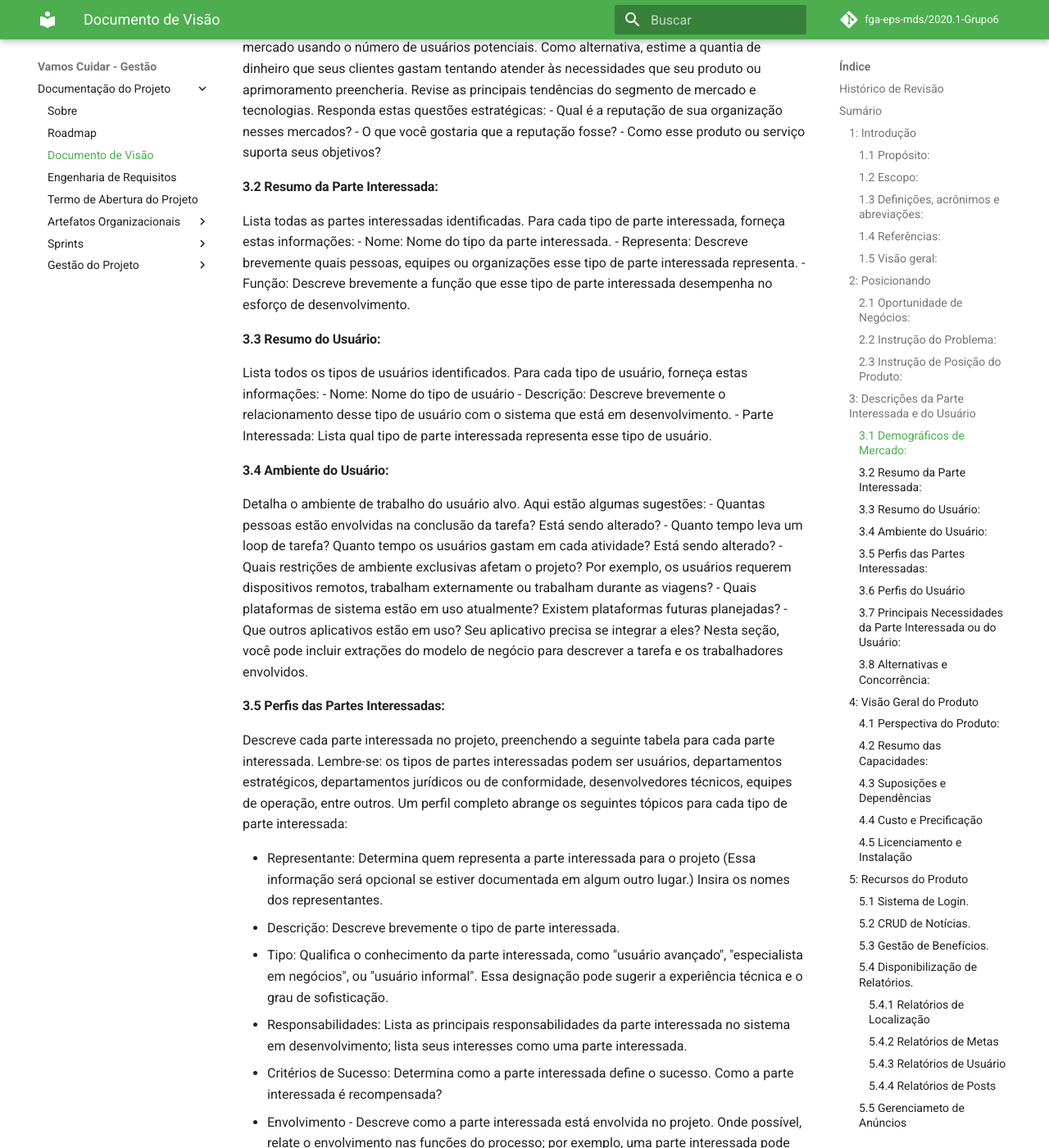
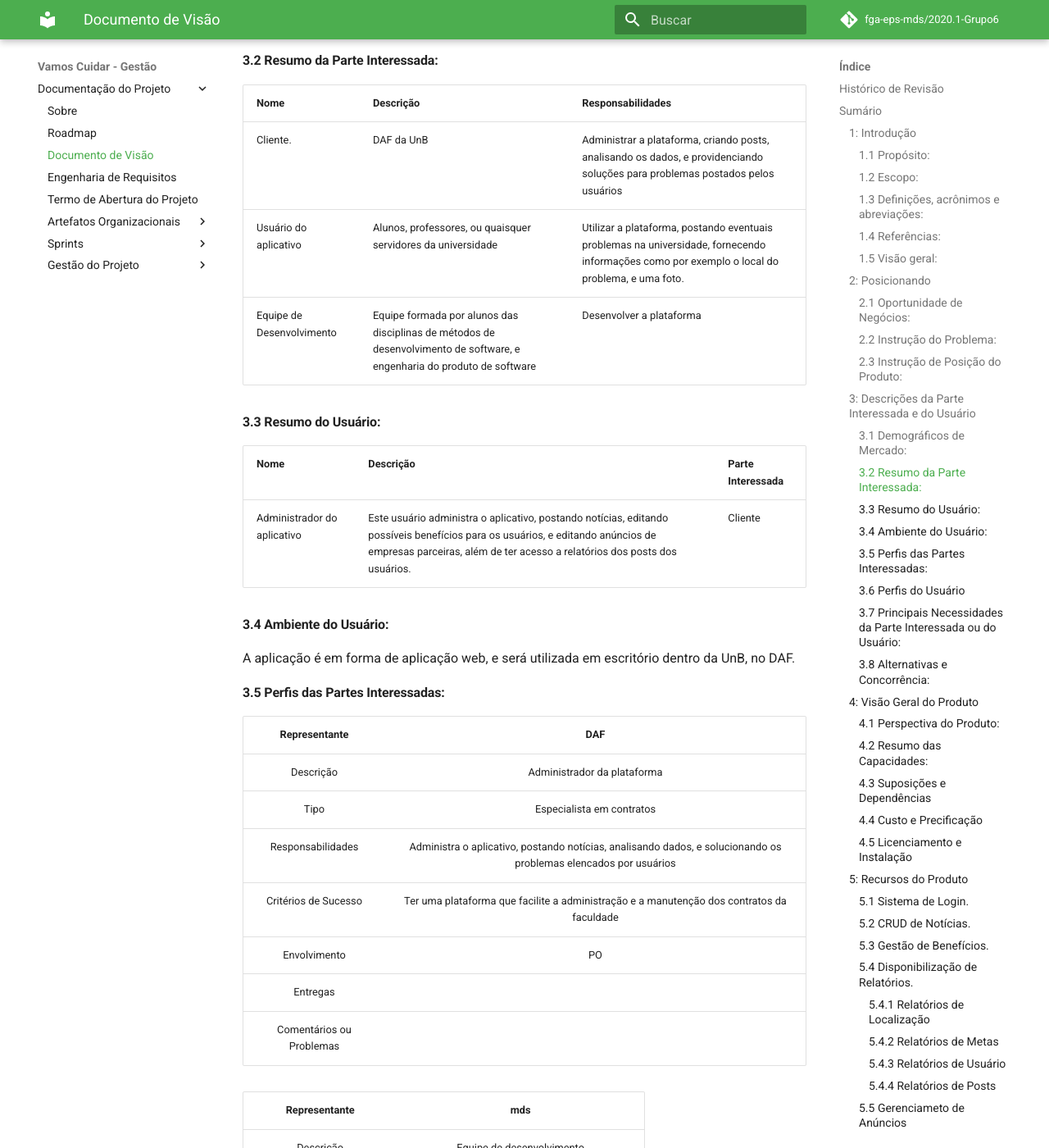
Before and after one commit to fga-eps-mds/2020.1-Grupo6, an MkDocs documentation site: the page built from docs/org_artifacts/vision_doc.md, in a window 1280 px wide and 1400 px high, scrolled down 3043 px. Shown: the whole window at 82% size. Built offline with MkDocs 1.6.1 and Material for MkDocs 9.7.7, drawn with Linux system fonts in a browser that asks for light colours; comment, search, counter and statistics services are not loaded; some of the changed text lies outside the part shown.

Commit message:
[Issue_50] Adds sections 3.2 to 3.8 in the vision document

```diff
--- a/docs/org_artifacts/vision_doc.md
+++ b/docs/org_artifacts/vision_doc.md
@@ -36,6 +36,8 @@
 
  DAF - Decanato de Administração
 
+ PO - Product Owner (Dono do produto)
+
 ####	1.4 Referências:
  **Vision document.** Disponível em:
   <https://www.ibm.com/support/knowledgecenter/en/SSWMEQ_4.0.6/com.ibm.rational.rrm.help.doc/topics/r_vision_doc.html>. Acessado em: 10 de Setembro de 2020.
@@ -60,44 +62,54 @@
 Para o população que necessita de uma solução que minimize os efeitos da pandemia. O (nome do produto) é uma aplicação que permite a visualização de dados do COVID-19 em forma de mapa de calor. Há aplicações que disponibilizam a visualização de casos de COVID-19 em forma de mapa de calor, nosso produto no entanto se diferencia pela capacidade de cruzar diversos dados de diferentes fontes para se observar possíveis correlações.
 
 ###	3: Descrições da Parte Interessada e do Usuário
-Para fornecer produtos e serviços que atendam às necessidades das partes interessadas e dos usuários, você deve identificar e envolver todas as partes interessadas como parte do processo de definição dos requisitos. Você deve também identificar os usuários do sistema e assegurar que a comunidade das partes interessadas os represente adequadamente.
-
-Esta seção fornece um perfil das partes interessadas e usuários que estão envolvidos no projeto. Esta seção também identifica os principais problemas que as partes interessadas e os usuários consideram que a solução proposta deva tratar. Esta seção não descreve as solicitações ou requisitos específicos; um artefato separado de solicitações da parte interessada captura esses itens. A descrição do principal problema fornece o plano de fundo e a justificação para os requisitos.
+Esta seção fornece um perfil das partes interessadas e usuários que estão envolvidos no projeto. Esta seção também identifica os principais problemas que as partes interessadas e os usuários consideram que a solução proposta deva tratar.
 
 ####	3.1 Demográficos de Mercado:
  Resume os principais demográficos de mercado que motivam suas decisões sobre o produto. Descrevem e posicionam os segmentos do mercado alvo. Estime o tamanho e o crescimento do mercado usando o número de usuários potenciais. Como alternativa, estime a quantia de dinheiro que seus clientes gastam tentando atender às necessidades que seu produto ou aprimoramento preencheria. Revise as principais tendências do segmento de mercado e tecnologias. Responda estas questões estratégicas:
 - Qual é a reputação de sua organização nesses mercados?
 - O que você gostaria que a reputação fosse?
 - Como esse produto ou serviço suporta seus objetivos?
+
+
 ####	3.2 Resumo da Parte Interessada:
- Lista todas as partes interessadas identificadas. Para cada tipo de parte interessada, forneça estas informações:
-- Nome: Nome do tipo da parte interessada.
-- Representa: Descreve brevemente quais pessoas, equipes ou organizações esse tipo de parte interessada representa.
-- Função: Descreve brevemente a função que esse tipo de parte interessada desempenha no esforço de desenvolvimento.
+
+| Nome      |Descrição | Responsabilidades
+|-----------|----------|------------------|
+| Cliente.   |DAF da UnB| Administrar a plataforma, criando posts, analisando os dados, e providenciando soluções para problemas postados pelos usuários|
+|Usuário do aplicativo |Alunos, professores, ou quaisquer servidores da universidade| Utilizar a plataforma, postando eventuais problemas na universidade, fornecendo informações como por exemplo o local do problema, e uma foto. |
+| Equipe de Desenvolvimento| Equipe formada por alunos das disciplinas de métodos de desenvolvimento de software, e engenharia do produto de software| Desenvolver a plataforma |
+
 ####	3.3 Resumo do Usuário:
- Lista todos os tipos de usuários identificados. Para cada tipo de usuário, forneça estas informações:
-- Nome: Nome do tipo de usuário
-- Descrição: Descreve brevemente o relacionamento desse tipo de usuário com o sistema que está em desenvolvimento.
-- Parte Interessada: Lista qual tipo de parte interessada representa esse tipo de usuário.
+
+| Nome      |Descrição | Parte Interessada
+|-----------|----------|------------------|
+| Administrador do aplicativo   |Este usuário administra o aplicativo, postando notícias, editando possíveis benefícios para os usuários, e editando anúncios de empresas parceiras, além de ter acesso a relatórios dos posts dos usuários.| Cliente |
+
 ####	3.4 Ambiente do Usuário:
- Detalha o ambiente de trabalho do usuário alvo. Aqui estão algumas sugestões:
-- Quantas pessoas estão envolvidas na conclusão da tarefa? Está sendo alterado?
-- Quanto tempo leva um loop de tarefa? Quanto tempo os usuários gastam em cada atividade? Está sendo alterado?
-- Quais restrições de ambiente exclusivas afetam o projeto? Por exemplo, os usuários requerem dispositivos remotos, trabalham externamente ou trabalham durante as viagens?
-- Quais plataformas de sistema estão em uso atualmente? Existem plataformas futuras planejadas?
-- Que outros aplicativos estão em uso? Seu aplicativo precisa se integrar a eles?
-Nesta seção, você pode incluir extrações do modelo de negócio para descrever a tarefa e os trabalhadores envolvidos.
+ A aplicação é em forma de aplicação web, e será utilizada em escritório dentro da UnB, no DAF.
+
 ####	3.5 Perfis das Partes Interessadas:
-Descreve cada parte interessada no projeto, preenchendo a seguinte tabela para cada parte interessada. Lembre-se: os tipos de partes interessadas podem ser usuários, departamentos estratégicos, departamentos jurídicos ou de conformidade, desenvolvedores técnicos, equipes de operação, entre outros. Um perfil completo abrange os seguintes tópicos para cada tipo de parte interessada:
 
-- Representante: Determina quem representa a parte interessada para o projeto (Essa informação será opcional se estiver documentada em algum outro lugar.) Insira os nomes dos representantes.
-- Descrição: Descreve brevemente o tipo de parte interessada.
-- Tipo: Qualifica o conhecimento da parte interessada, como "usuário avançado", "especialista em negócios", ou "usuário informal". Essa designação pode sugerir a experiência técnica e o grau de sofisticação.
-- Responsabilidades: Lista as principais responsabilidades da parte interessada no sistema em desenvolvimento; lista seus interesses como uma parte interessada.
-- Critérios de Sucesso: Determina como a parte interessada define o sucesso. Como a parte interessada é recompensada?
-- Envolvimento - Descreve como a parte interessada está envolvida no projeto. Onde possível, relate o envolvimento nas funções do processo; por exemplo, uma parte interessada pode ser um revisor de requisitos.
-- Entregas: Identifica as entregas adicionais que a parte interessada requer. Esses itens podem ser entregas do projeto ou saída a partir do sistema em desenvolvimento.
-- Comentários ou Problemas: Determina os problemas que interferem com o sucesso e quaisquer outras informações relevantes.
+| Representante| DAF|
+|:-:|:-:|
+|Descrição | Administrador da plataforma|
+|Tipo| Especialista em contratos |
+|Responsabilidades|Administra o aplicativo, postando notícias, analisando dados, e solucionando os problemas elencados por usuários|
+|Critérios de Sucesso|Ter uma plataforma que facilite a administração e a manutenção dos contratos da faculdade|
+|Envolvimento|PO|
+|Entregas||
+|Comentários ou Problemas||
+
+| Representante| mds|
+|:-:|:-:|
+|Descrição | Equipe de desenvolvimento|
+|Tipo| Desenvolvedor |
+|Responsabilidades|Desenvolver o produto de software|
+|Critérios de Sucesso|Atender à necessidade das partes interessadas|
+|Envolvimento|Desenvolvimento e gestão do projeto|
+|Entregas||
+|Comentários ou Problemas||
+
 ####	3.6 Perfis do Usuário
  Descreve cada usuário do sistema aqui, preenchendo a seguinte tabela para cada tipo de usuário. Lembre-se que os tipos de usuário podem ser especialistas e novatos; por exemplo, um especialista pode precisar de uma ferramenta sofisticada e flexível com suporte para várias plataformas, enquanto um novato pode precisar de uma ferramenta que seja fácil de usar. Um perfil completo abrange esses tópicos para cada tipo de usuário:
 - Representante: Indica quem representa o usuário para o projeto. (Essa informação será opcional se estiver documentada em algum outro lugar.) Esse representante, geralmente refere-se à parte interessada que representa o conjunto de usuários; por exemplo, Parte Interessada: Parte Interessada1.
@@ -108,20 +120,25 @@
 - Envolvimento: Descreve como o usuário está envolvido no projeto. Onde possível, relate o envolvimento nas funções do processo; por exemplo, uma parte interessada pode ser um revisor de requisitos.
 - Entregas: Identifica as entregas que o usuário produz e para quem.
 - Comentários ou Problemas: Determina os problemas que interferem com o sucesso e quaisquer outras informações relevantes. Descreve as tendências que tornam a tarefa do usuário mais fácil ou mais difícil.
+
+| Representante| DAF|
+|:-:|:-:|
+|Descrição | Administrador da plataforma|
+|Tipo| Usuário avançado |
+|Responsabilidades|Administra o aplicativo, postando notícias, analisando dados, e solucionando os problemas elencados por usuários|
+|Critérios de Sucesso|Ter uma plataforma que facilite a administração e a manutenção dos contratos da faculdade|
+|Envolvimento|PO|
+|Entregas||
+|Comentários ou Problemas||
+
 ####	3.7 Principais Necessidades da Parte Interessada ou do Usuário:
- Lista os principais problemas com soluções existentes como observadas pela parte interessada. Esclarece estas questões para cada problema:
-- Quais são os motivos para esse problema?
-- Como o problema é resolvido agora?
-- Quais soluções a parte interessada deseja?
-Você deve entender a importância relativa que a parte interessada coloca na solução de cada problema. A classificação e técnicas de votos acumulativos indicam os problemas que devem ser resolvidos versus os problemas que as partes interessadas gostariam de tratar. Use esta tabela para capturar as necessidades da parte interessada.
-Tabela 1. Necessidades da Parte Interessada
 
 |Necessidade|Prioridade|Interesses|Solução atual|Solução proposta|
 |-|-|-|-|-|
-| | | | | |
+| Monitorar problemas relacionados a UnB | 1 | Melhorar o monitoramento dos contratos | Monitoramento por servidores | Utilizar o aplicativo para ter uma melhor e mais ampla visualização dos dados |
 
 ####	3.8 Alternativas e Concorrência:
- Identifica as alternativas que a parte interessada percebe como disponíveis. Essas alternativas podem incluir a compra do produto de um concorrente, a criação de uma solução desenvolvida internamente ou manter o status quo. Listam todas as opções disponíveis e conhecidas. Elas incluem os principais pontos fortes e fracos de cada concorrente como observados pela parte interessada.
+ A principal alternativa ao nosso produto, que é a alternativa utilizada atualmente, é a de dispor do trabalho de servidores para inspecionar a universidade procurando por defeitos na infraestrutura, ou quaisquer outras falhas no funcionamento da universidade. E além disso, dispor do feedback da comunidade acadêmica que se disponham a relatar problemas, diretamente para o decanato.
 
 ###	4: Visão Geral do Produto
 
```
